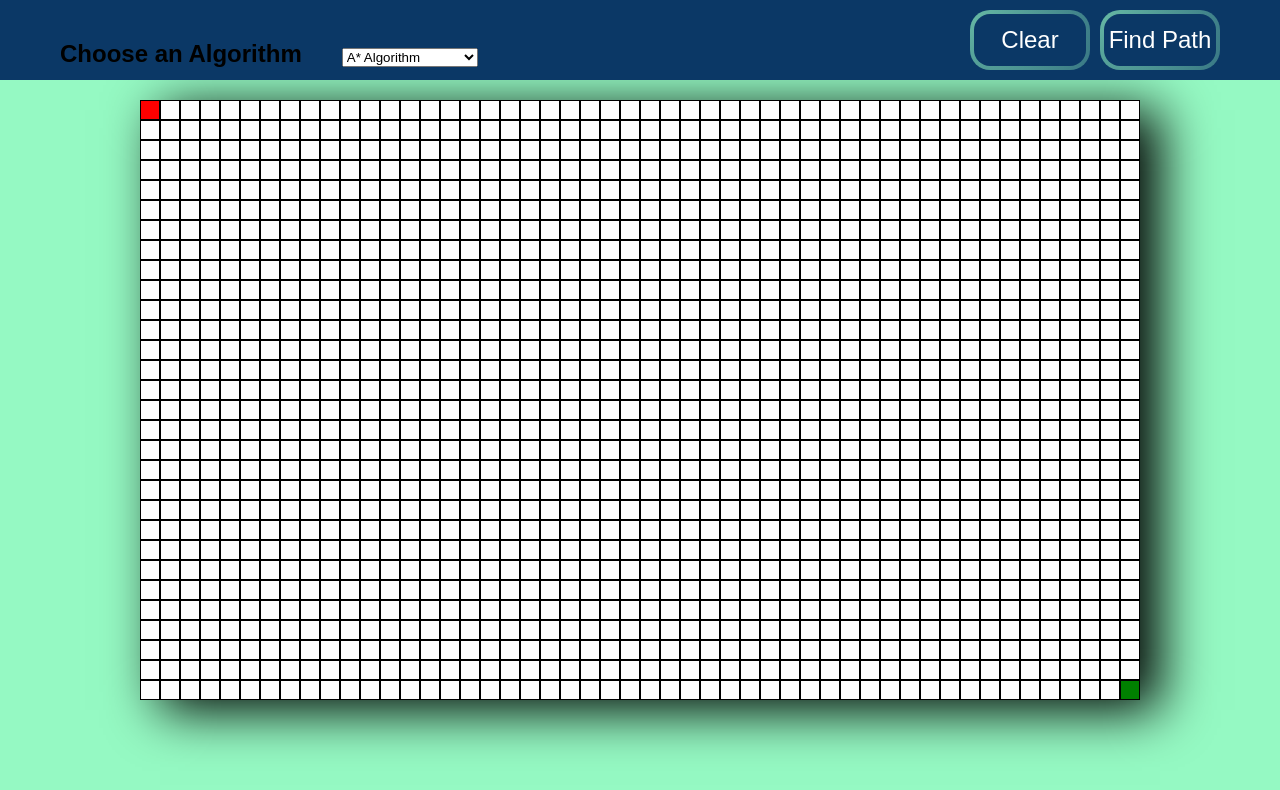
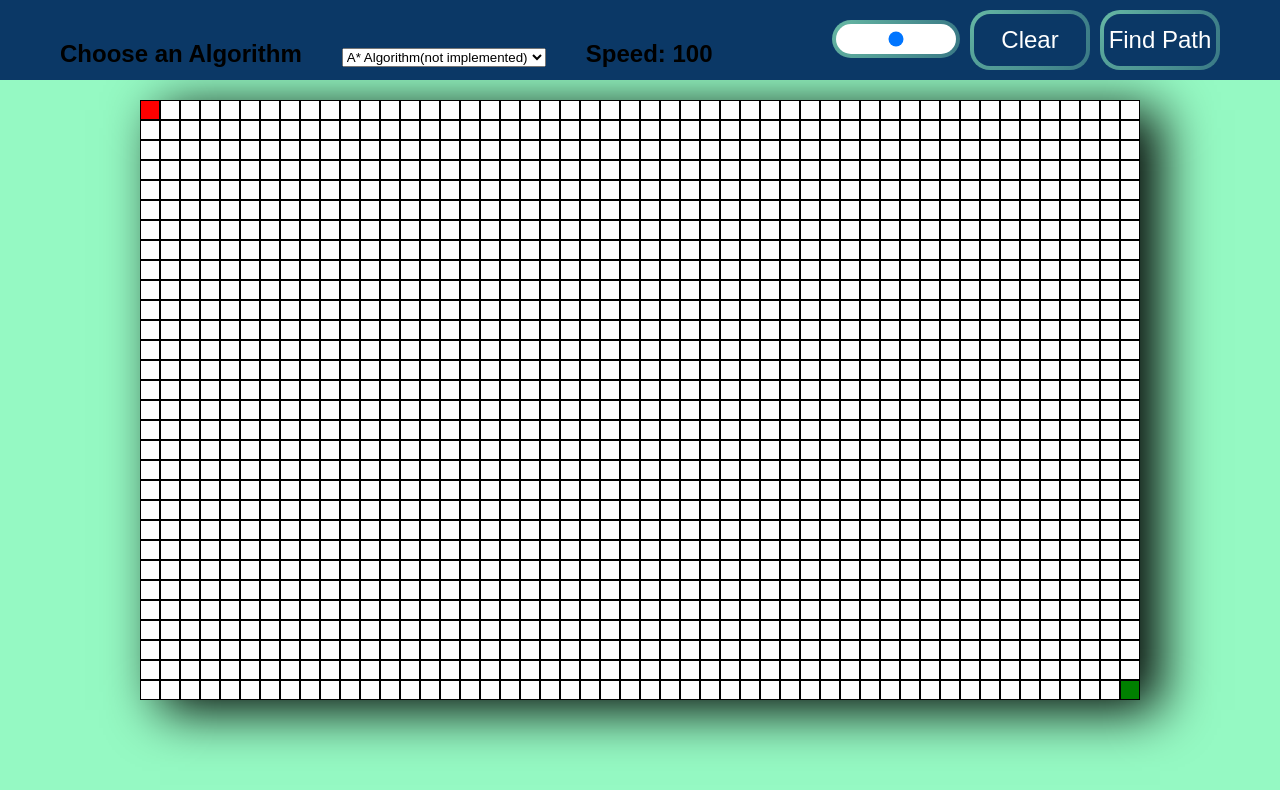
Before and after one commit to AnthonyKuismi/Pathfinding-Visualizer, a plain HTML site: page index.html in a window 1280 px wide. Drawn offline with Linux system fonts and the light colour scheme; animation ran at ten frames a second.

Commit message:
Add files via upload

```diff
--- a/Main.js
+++ b/Main.js
@@ -2,7 +2,7 @@
 var currentAlg = document.getElementById("algorithms").value;
 const canvas = document.getElementById("game");
 const ctx = canvas.getContext('2d');
-var speed = 50;
+var speed = document.getElementById("speedslider").value;
 const tileSize = 20;
 const border = 2;
 const tileWidth = Math.floor(canvas.width/tileSize);
@@ -43,6 +43,8 @@ function updateBoard(){
             dijkstra();
         }
     }
+    speed = document.getElementById("speedslider").value;
+    document.getElementById("speedlabel").innerHTML = "Speed: " + speed;
     setTimeout(updateBoard, 1000/speed);
 }
 
@@ -58,7 +60,7 @@ function clearScreen(){
 }
 
 function doFunction(){
-    currentAlg = document.getElementById("algorithms").value
+    currentAlg = document.getElementById("algorithms").value;
     running = true;
 }
 
@@ -78,7 +80,9 @@ function drawNodes(){
                 ctx.fillRect(i*tileSize + border/2,j*tileSize + border/2,tileSize-border,tileSize-border);
             }
             if(currentAlg == "dijkstra" && visitedGrid[i][j] == 1){
-                ctx.fillStyle = "rgb(100,100,100)";
+                const r = (currentDist -distanceGrid[i][j])/currentDist * 256;
+                const g = (currentDist - distanceGrid[i][j])/currentDist * 256;
+                ctx.fillStyle = "rgb("+r+","+g+",100)";
                 ctx.fillRect(i*tileSize + border/2,j*tileSize + border/2,tileSize-border,tileSize-border);
             }
             if(currentAlg == "dijkstra" && currentNodeY == j && currentNodex == i){
@@ -103,10 +107,10 @@ function click(event){
     const boxX = Math.floor(x/tileSize);
     const boxY = Math.floor(y/tileSize);
 
-    if(Math.abs(startX*tileSize-x) < tileSize && Math.abs(startY*tileSize-y) < tileSize && selected == ""){
+    if(Math.abs(startX*tileSize-x) < tileSize && Math.abs(startY*tileSize-y) < tileSize && selected == ""&& !running){
         alert("Selected Start");
         selected = "start";
-    }else if(Math.abs(endX*tileSize-x) < tileSize && Math.abs(endY*tileSize-y) < tileSize && selected == ""){
+    }else if(Math.abs(endX*tileSize-x) < tileSize && Math.abs(endY*tileSize-y) < tileSize && selected == ""&& !running){
         alert("Selected End");
         selected = "end";
     }else if(selected == "start" && !(boxX == endX && boxY == endY)){
@@ -116,15 +120,15 @@ function click(event){
         currentNodex = boxX;
         currentNodeY = boxY;
         selected = "";
-    }else if(selected == "end" && !(boxX == startX && boxY == startY)){
+    }else if(selected == "end" && !(boxX == startX && boxY == startY)&& !running){
         endX = boxX;
         endY = boxY;
         selected = "";
-    }else if((boxX == startX && boxY == startY)||(boxX == endX && boxY == endY)){
+    }else if((boxX == startX && boxY == startY)||(boxX == endX && boxY == endY)&& !running){
         alert("No overlapping start and finish");
-    }else if(wallGrid[boxX][boxY] == 0){
+    }else if(wallGrid[boxX][boxY] == 0 && !running){
         wallGrid[boxX][boxY] = 1;
-    }else if(wallGrid[boxX][boxY] == 1){
+    }else if(wallGrid[boxX][boxY] == 1 && !running){
         wallGrid[boxX][boxY] = 0;
     }
 
--- a/index.html
+++ b/index.html
@@ -11,11 +11,13 @@
             <ul>
                 <li><label for="algorithms">Choose an Algorithm</label></li>
                 <li><select name="algorithms" id="algorithms">
-                    <option value="aStar">A* Algorithm</option>
+                    <option value="aStar">A* Algorithm(not implemented)</option>
                     <option value="dijkstra">Dijkstra's Algorithm</option>
                 </select></li>
-                <li><input class = "playbutton" id="playbtn" type="button" value="Find Path" onclick="doFunction();" /></li>
-                <li><input class = "refreshbutton" id="refreshbtn" type="button" value="Clear" onclick="refresh();" /></li>
+                <li><label id="speedlabel">Speed: </label></li>
+                <li><input class = "slider" id="speedslider" type="range" min="1" max="200" value="100"></li>
+                <li><input class = "btn" id="playbtn" type="button" value="Find Path" onclick="doFunction();" /></li>
+                <li><input class = "btn" id="refreshbtn" type="button" value="Clear" onclick="refresh();" /></li>
             </ul>
         </div>
         <canvas id = "game"width = "1000" height = "600"></canvas>
--- a/style.css
+++ b/style.css
@@ -39,19 +39,37 @@ html, body{
     font-weight: bold;
 }
 
-.playbutton {
+#playbtn {
     right: 60px;
     top: 10px;
     position: absolute;
 
 }
-.refreshbutton{
+#refreshbtn{
     top:10px;
     right: 190px;
     position: absolute;
 }
+.slider {
+    top: 20px;
+    right: 320px;
+    position: absolute;
+}
+#speedslider{
+    text-decoration: none;
+    color: white;
+    border: 4px solid transparent;
+    border-radius: 20px;
+    background-image: linear-gradient(white,white),radial-gradient(circle at top left,#67B9A4,#397885);
+    background-origin: border-box;
+    background-clip: content-box,border-box;
+    height: 30px;
+    width: 120px;
+    cursor: pointer;
+    -webkit-appearance: none;
+}
 
-input{
+li .btn{
     text-decoration: none;
     color: white;
     border: 4px solid transparent;
```
